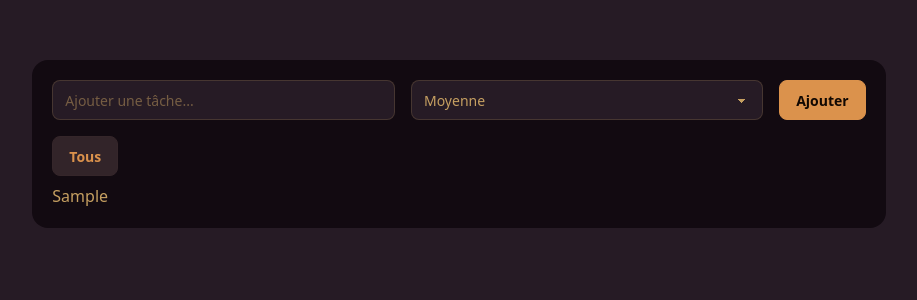
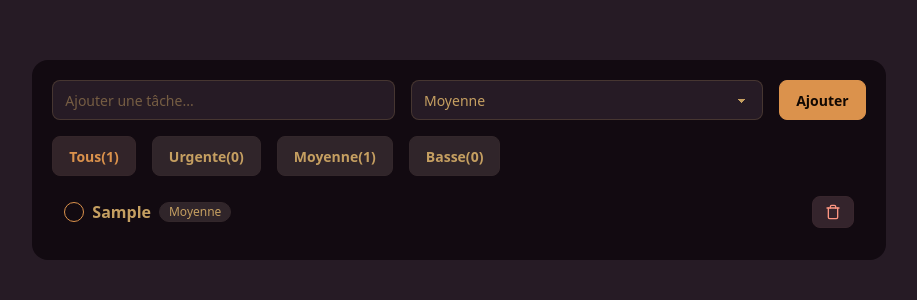
Before and after one commit to Max182xx/Todo-list, a React (Vite) app: page / in a window 1280 px wide. Both pictures are taken after typing "Sample" into the empty fields and a click on the button "Ajouter". Shown: the top 300 px of the page, without its empty margins (181-1098 px from the left). Built offline with nearby package versions, Linux system fonts and the light colour scheme.

Commit message:
Mise en place du composant TodoItem

```diff
--- a/src/App.tsx
+++ b/src/App.tsx
@@ -1,4 +1,5 @@
 import { useEffect, useState } from "react";
+import TodoItem from "./TodoItem";
 
 type Priority = "Urgente" | "Moyenne" | "Basse";
 type Todo = {
@@ -42,13 +43,21 @@
     console.log(newTodos);
   }
 
+  // Filtrage des tâches en fonction de la priorité sélectionnée
   let filteredTodos: Todo[] = [];
 
   if (filter === "Tous") {
+    // Retourne toutes les tâches si le filtre est défini sur "Tous"
     filteredTodos = todos;
   } else {
+    // Retourne uniquement les tâches ayant la priorité correspondante au filtre sélectionné
     filteredTodos = todos.filter((todo) => todo.priority === filter);
   }
+
+  const urgentCount = todos.filter((t) => t.priority === "Urgente").length;
+  const mediumCount = todos.filter((t) => t.priority === "Moyenne").length;
+  const lowCount = todos.filter((t) => t.priority === "Basse").length;
+  const totalCount = todos.length;
 
   return (
     <div className=" flex justify-center">
@@ -79,25 +88,55 @@
 
         <div className="space-y-2 flex-1 h-fit">
           <div className="flex flex-wrap gap-4">
+            {/** Bouton pour filtrer les taches */}
             <button
               className={`btn btn-soft ${
                 filter === "Tous" ? "btn-primary" : ""
               }`}
               onClick={() => setFilter("Tous")}
             >
-              Tous
+              Tous({totalCount})
+            </button>
+
+            <button
+              className={`btn btn-soft ${
+                filter === "Urgente" ? "btn-primary" : ""
+              }`}
+              onClick={() => setFilter("Urgente")}
+            >
+              Urgente({urgentCount})
+            </button>
+
+            <button
+              className={`btn btn-soft ${
+                filter === "Moyenne" ? "btn-primary" : ""
+              }`}
+              onClick={() => setFilter("Moyenne")}
+            >
+              Moyenne({mediumCount})
+            </button>
+
+            <button
+              className={`btn btn-soft ${
+                filter === "Basse" ? "btn-primary" : ""
+              }`}
+              onClick={() => setFilter("Basse")}
+            >
+              Basse({lowCount})
             </button>
           </div>
 
-          {filteredTodos.length > 0 ?
-          <ul className="divide-y divide-primary/20">
-            {filteredTodos.map((todo) =>(
-              <li>
-                {todo.text}
-              </li>
-            ))}
-          </ul> :
-          <div>test1</div>}
+          {filteredTodos.length > 0 ? (
+            <ul className="divide-y divide-primary/20">
+              {filteredTodos.map((todo) => (
+                <li key={todo.id}>
+                  <TodoItem todo={todo} />
+                </li>
+              ))}
+            </ul>
+          ) : (
+            <div>test1</div>
+          )}
         </div>
       </div>
     </div>
--- /dev/null
+++ b/src/TodoItem.tsx
@@ -0,0 +1,49 @@
+type Priority = "Urgente" | "Moyenne" | "Basse";
+import { Trash } from 'lucide-react';
+
+type Todo = {
+  id: number;
+  text: string;
+  priority: Priority;
+};
+
+type Props = {
+  todo: Todo;
+};
+
+const TodoItem = ({ todo }: Props) => {
+  return (
+    <li className="p-3">
+      <div className="flex justify-between items-center">
+        <div className="flex items-center gap-2">
+          <input
+            type="checkbox"
+            className="checkbox checkbox-primary checkbox-sm"
+          />
+
+          <span className="text-md font-bold">
+            <span>{todo.text}</span>
+          </span>
+
+          {/* JS dynamique */}
+          <span
+            className={`badge badge-sm badge-soft  ${
+              todo.priority === "Urgente"
+                ? "badge-error"
+                : todo.priority === "Moyenne"
+                ? "badge-warnning"
+                : "badge-success"
+            }`}
+          >
+            {todo.priority}
+          </span>
+        </div>
+        <button className='btn btn-sm btn-error btn-soft'>
+            <Trash className='w-4 h-4'/>
+        </button>
+      </div>
+    </li>
+  );
+};
+
+export default TodoItem;
```
